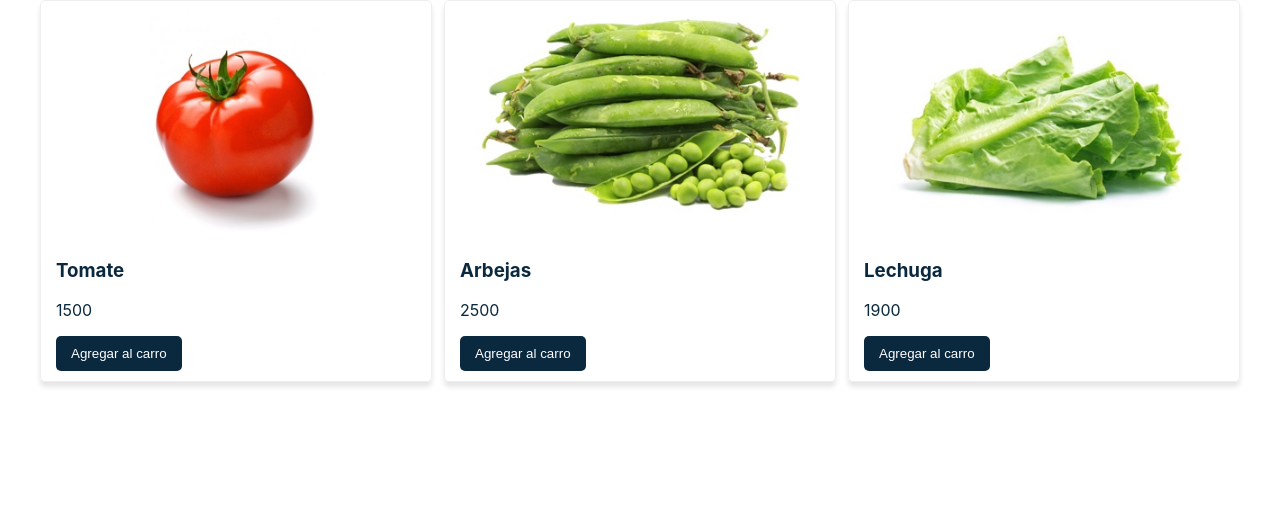
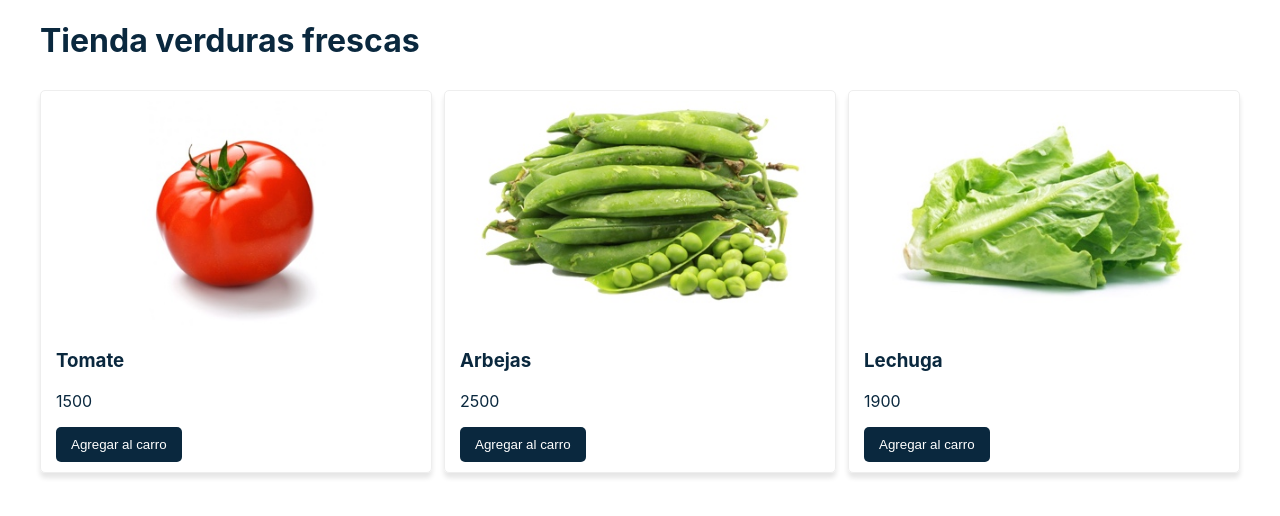
Before and after one commit to adrian1426/ReactJS_Carrito-Compra-Verdura, a React (Create React App) app: page / in a window 1280 px wide. Shown: the top 516 px of the page. Built offline with nearby package versions, Linux system fonts and the light colour scheme.

Commit message:
Componente titulo

```diff
--- a/src/App.js
+++ b/src/App.js
@@ -1,6 +1,7 @@
 import { Component } from 'react';
 import Productos from './components/Productos';
 import Layout from './components/Layout';
+import Titulo from './components/Titulo';
 
 class App extends Component {
   state = {
@@ -15,6 +16,7 @@ class App extends Component {
     return (
       <div>
         <Layout>
+          <Titulo />
           <Productos
             productos={this.state.productos}
             agregarAlCarro={() => console.log('click func prod')}
--- /dev/null
+++ b/src/components/Titulo.js
@@ -0,0 +1,17 @@
+import { Component } from 'react';
+
+const styles = {
+  title: {
+    marginBottom: '30px'
+  }
+};
+
+class Titulo extends Component {
+  render() {
+    return (
+      <h1 style={styles.title}>Tienda verduras frescas</h1>
+    );
+  }
+};
+
+export default Titulo;
```
